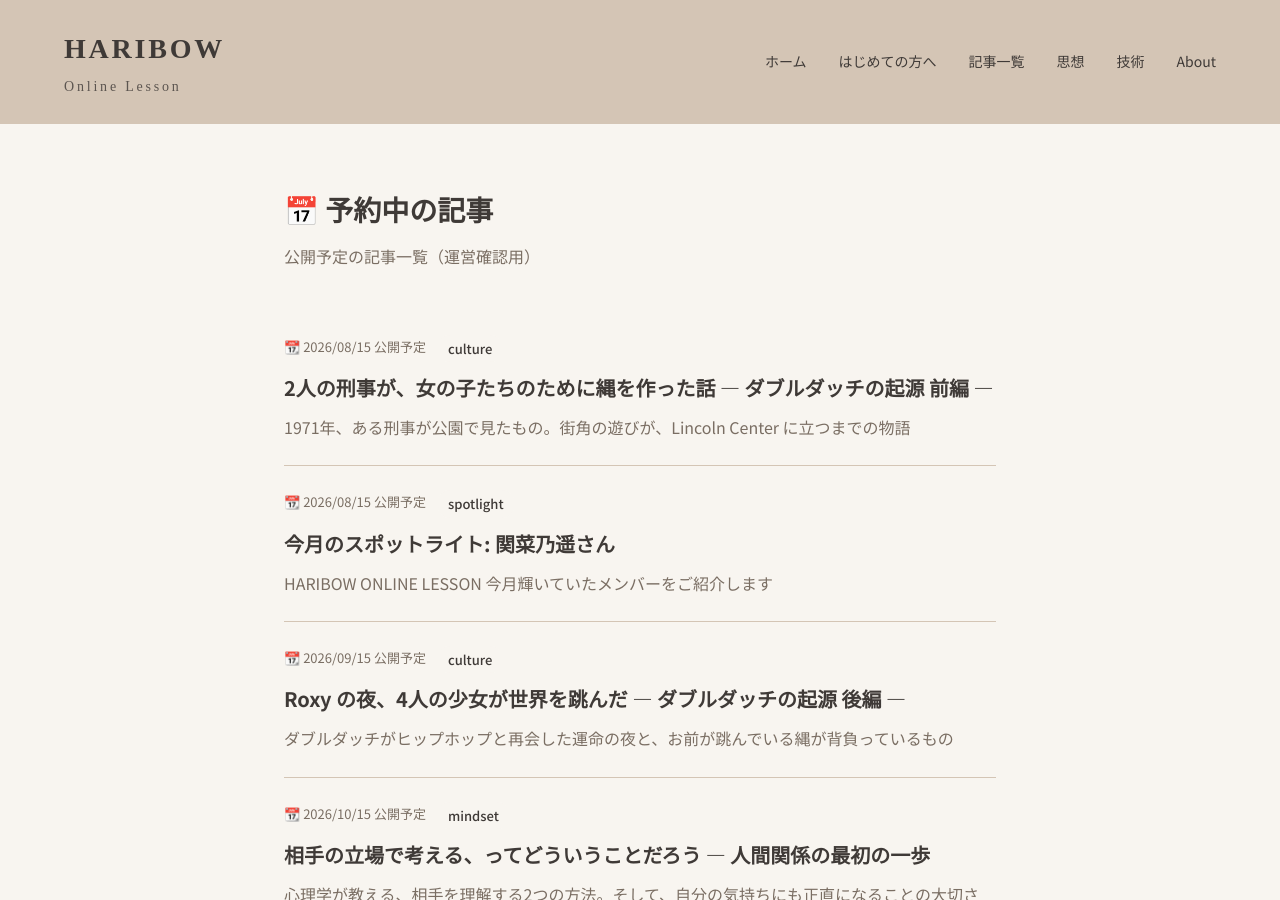
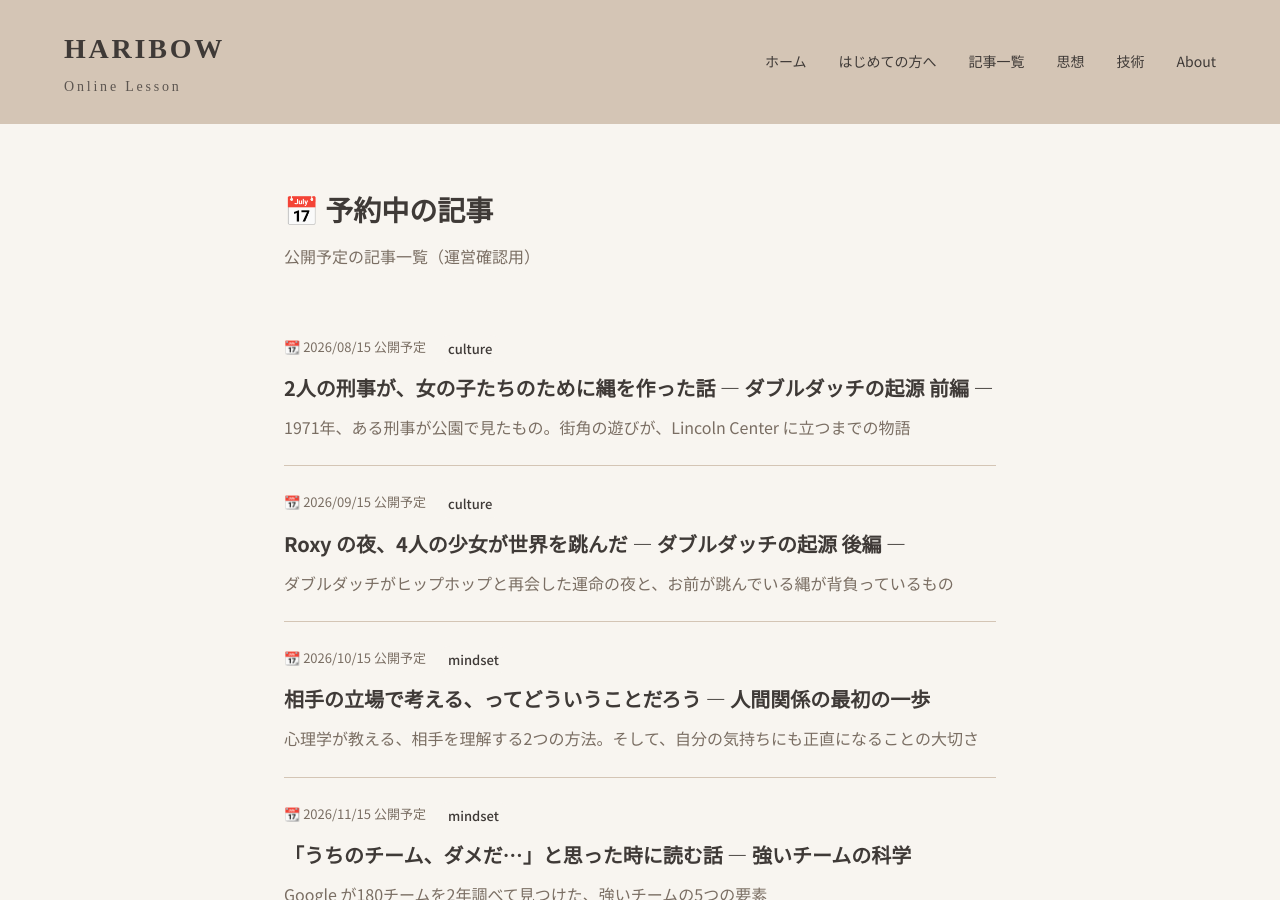
Before and after one commit to JunyaUnityDev/haribow-online-lesson-articles, a Jekyll site: the page built from scheduled/index.html, in a window 1280 px wide and 900 px high. Built offline with Jekyll 4.4.1, drawn with Linux system fonts in a browser that asks for light colours; some web fonts are replaced.

Commit message:
スポットライト8月(関菜乃遥)を_posts/へ移動して即公開
_scheduled+publish_date=18日だと15日cronでも間に合わず404。
本来設計どおり_posts/へ直接置き今すぐライブ化(URLは18日発表LINEで初出)。

Co-Authored-By: Claude Opus 4.8 <noreply@anthropic.com>

```diff
--- a/_scheduled/spotlight-202608-kannanoharuka.md
+++ b/_posts/2026-08-12-spotlight-202608-kannanoharuka.md
@@ -2,8 +2,7 @@
 layout: article
 title: "今月のスポットライト: 関菜乃遥さん"
 description: "HARIBOW ONLINE LESSON 今月輝いていたメンバーをご紹介します"
-date: 2026-08-15
-publish_date: 2026-08-15
+date: 2026-08-12
 category: spotlight
 slug: spotlight-202608-kannanoharuka
 ---
```
